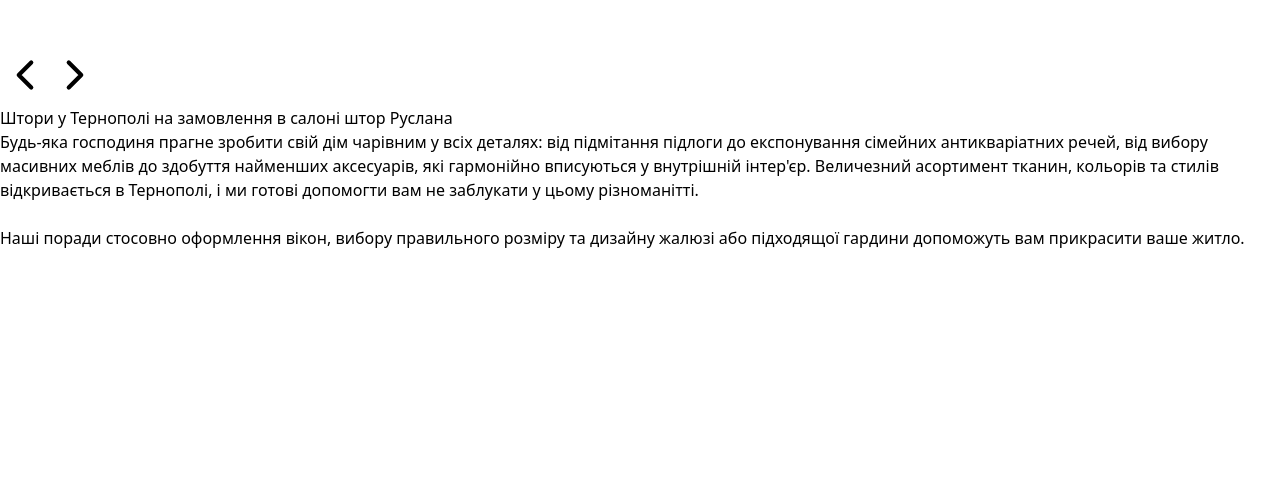
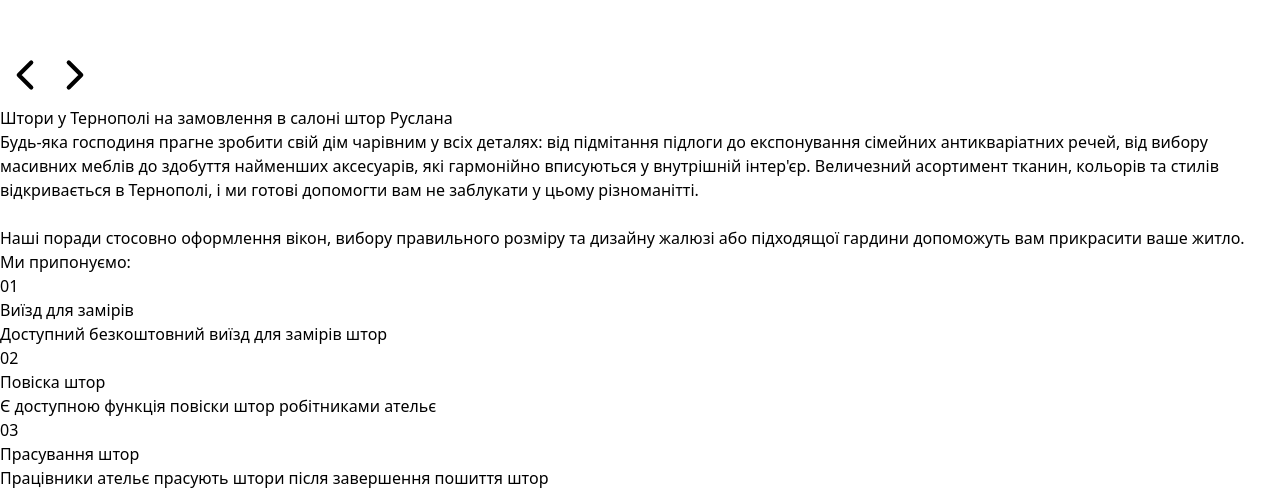
Before and after one commit to offLaneqq/salon-vite, a React (Vite) app: page / in a window 1280 px wide. Shown: the part 1830-2320 px from the top of the page. Before the commit the page ends 2080 px from the top, so only its background shows below. Built offline with nearby package versions, Linux system fonts and the light colour scheme.

Commit message:
import Branding.jsx

```diff
--- a/src/Components/PagesContent/HomePage.jsx
+++ b/src/Components/PagesContent/HomePage.jsx
@@ -1,11 +1,13 @@
 // eslint-disable-next-line no-unused-vars
 import React from "react";
 import Home from "../Home/Home";
+import Branding from "../Home/Branding";
 
 const HomePage = () => {
   return (
     <div className="text-xl">
       <Home />
+      <Branding />
     </div>
   );
 };
```
